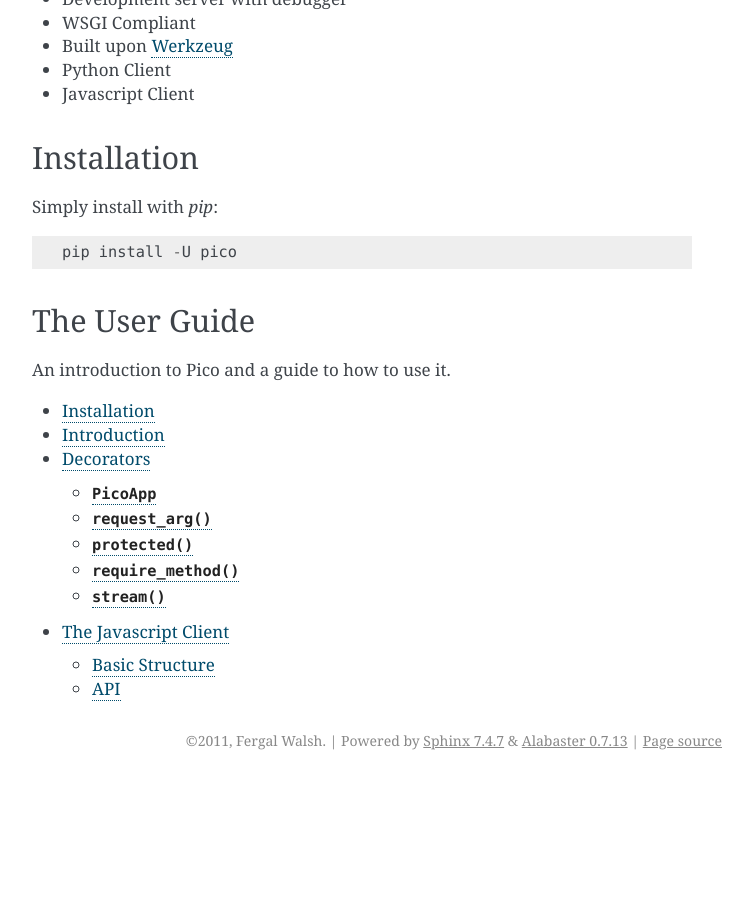
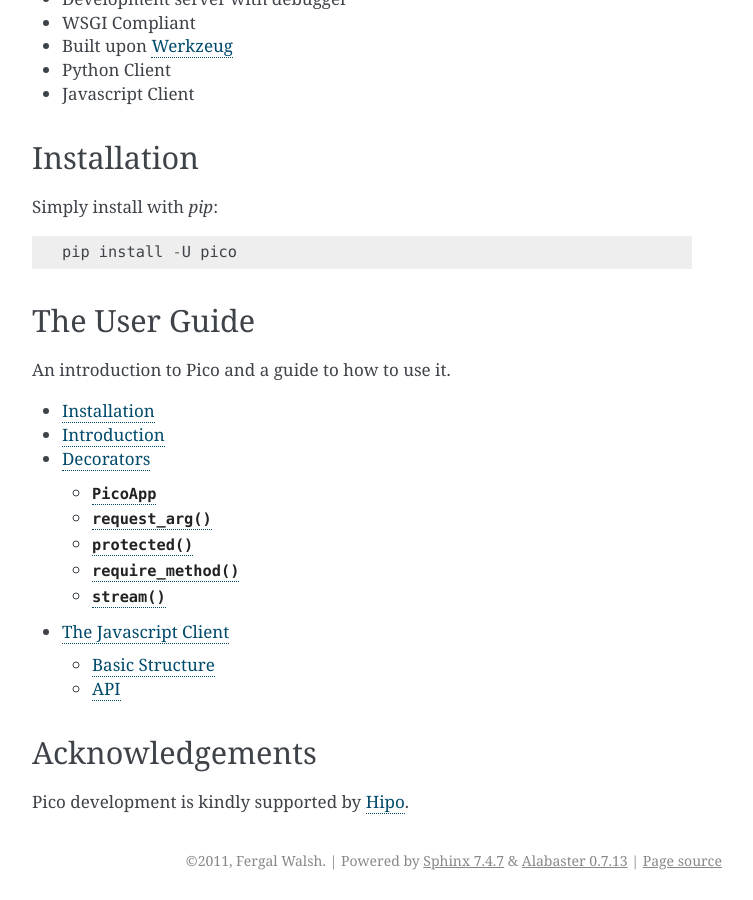
Before and after one commit to fergalwalsh/pico, a Sphinx documentation site: the page built from docs/index.rst, in a window 1280 px wide and 900 px high, scrolled down 1488 px. Shown: the whole window, without its empty margins (388-1141 px from the left). Built offline with Sphinx 7.4.7, drawn with Linux system fonts in a browser that asks for light colours; pages that are not in the unit, such as notebooks, are missing from menus; before the commit the page ends 2268 px from its top, so only the background shows below that.

Commit message:
Thanks Hipo!

```diff
--- a/docs/index.rst
+++ b/docs/index.rst
@@ -102,3 +102,10 @@ An introduction to Pico and a guide to how to use it.
    guide/decorators
    guide/clientjs
    guide/clientpy
+
+
+
+Acknowledgements
+----------------
+
+Pico development is kindly supported by `Hipo <http://hipolabs.com>`_.
```
